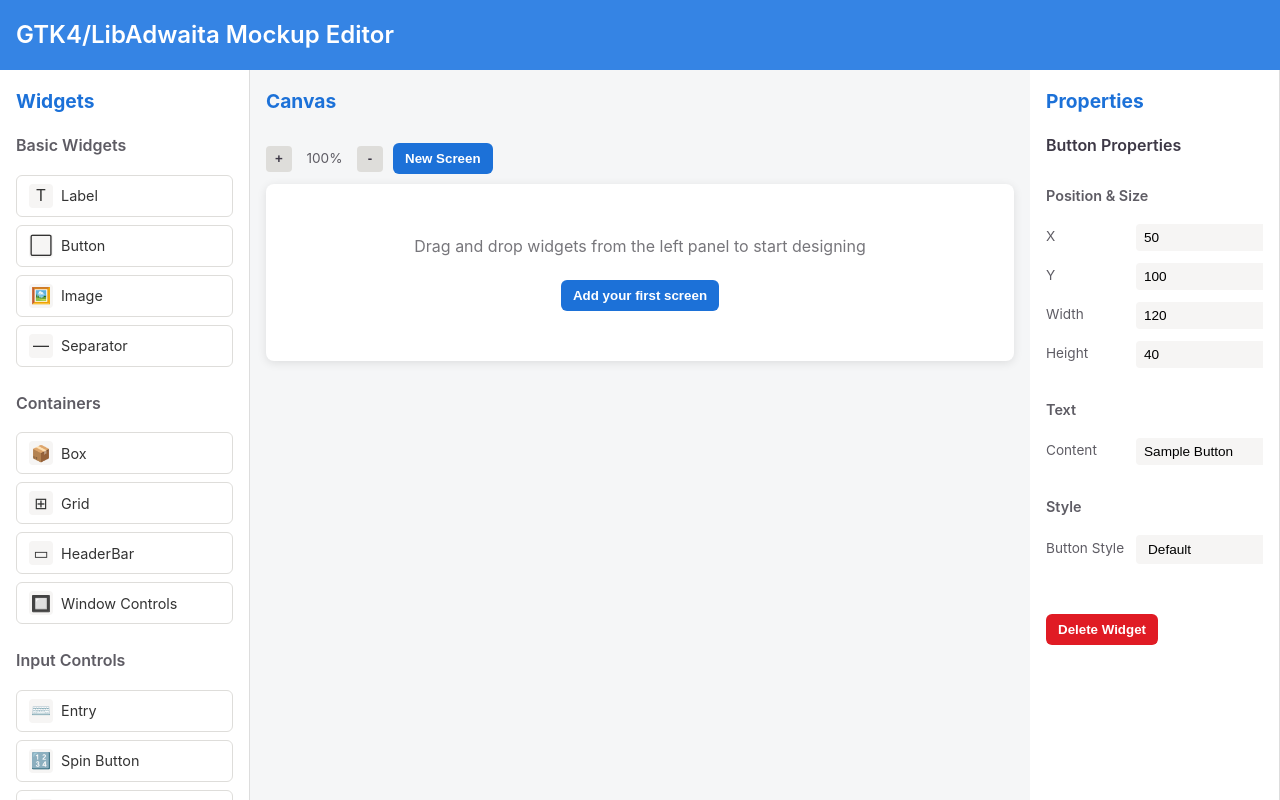
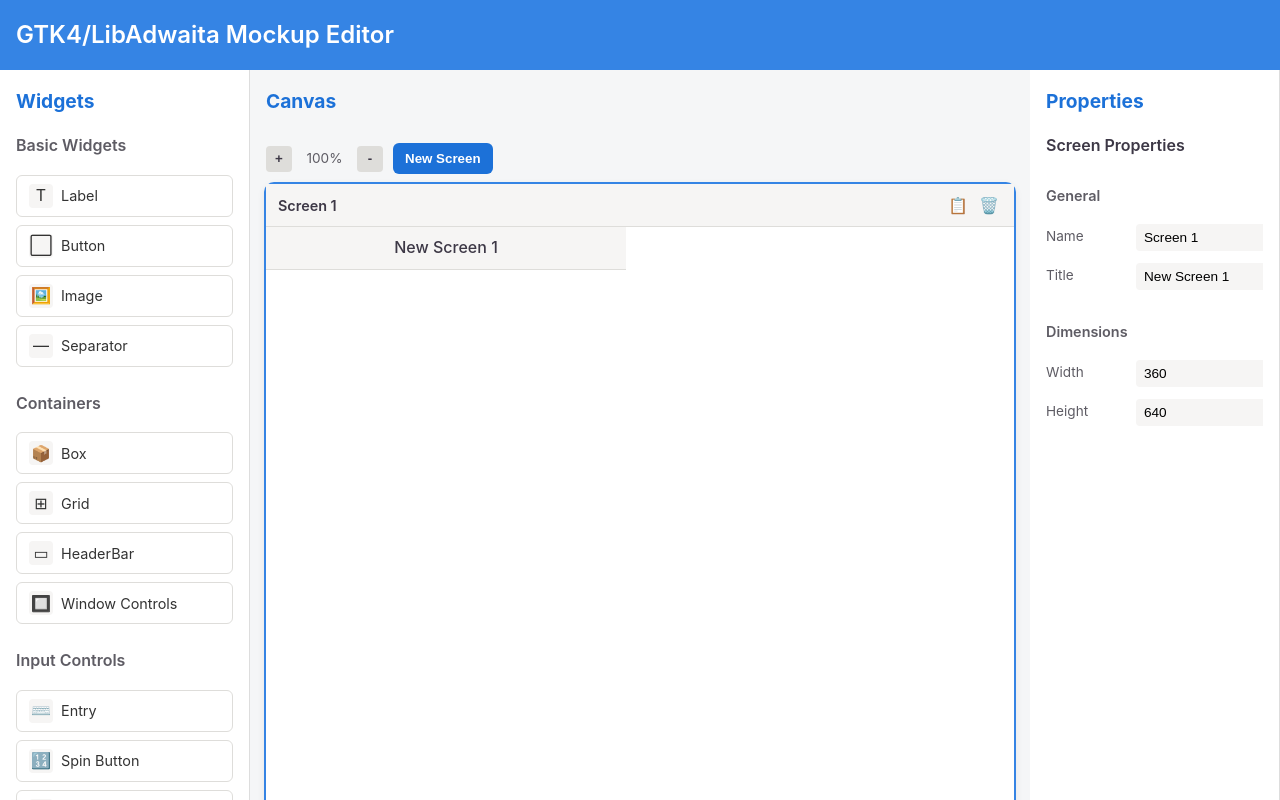
Before and after one commit to flokoe/gtkmock, a Vue app: page / in a window 1280 px wide. Built offline with nearby package versions, Linux system fonts and the light colour scheme; a web font is replaced by a local one.

Commit message:
Add widget properties

```diff
--- a/src/App.vue
+++ b/src/App.vue
@@ -10,20 +10,106 @@
       </div>
       <div class="main-area canvas-panel">
         <h2>Canvas</h2>
-        <MockupCanvas />
+        <MockupCanvas
+          ref="mockupCanvas"
+          @select-widget="handleWidgetSelection"
+          @select-screen="handleScreenSelection"
+          @deselect="handleDeselection"
+          @update-widget="handleWidgetUpdate"
+          @update-screen="handleScreenUpdate"
+        />
       </div>
       <div class="sidebar properties-panel">
         <h2>Properties</h2>
-        <PropertiesPanel />
+        <PropertiesPanel
+          :hasSelection="hasWidgetSelection"
+          :selectedWidget="selectedWidget"
+          :isScreenSelected="isScreenSelected"
+          :selectedScreen="selectedScreen"
+          @update-widget="handleWidgetPropertyUpdate"
+          @update-screen="handleScreenPropertyUpdate"
+          @delete-widget="handleWidgetDelete"
+        />
       </div>
     </main>
   </div>
 </template>
 
 <script setup>
+import { ref } from 'vue';
 import WidgetsList from '@/components/WidgetsList.vue';
 import MockupCanvas from '@/components/MockupCanvas.vue';
 import PropertiesPanel from '@/components/PropertiesPanel.vue';
+
+// Selection state
+const hasWidgetSelection = ref(false);
+const selectedWidget = ref(null);
+const isScreenSelected = ref(false);
+const selectedScreen = ref(null);
+const mockupCanvas = ref(null);
+
+// Selection handlers
+const handleWidgetSelection = (screenIndex, widgetIndex, widget) => {
+  hasWidgetSelection.value = true;
+  selectedWidget.value = widget;
+
+  // When a widget is selected, also select its parent screen
+  if (!isScreenSelected.value) {
+    if (mockupCanvas.value) {
+      // Get the screen from the canvas component
+      const screen = mockupCanvas.value.getScreenAt(screenIndex);
+      if (screen) {
+        isScreenSelected.value = true;
+        selectedScreen.value = screen;
+      }
+    }
+  }
+};
+
+const handleScreenSelection = (screenIndex, screen) => {
+  isScreenSelected.value = true;
+  selectedScreen.value = screen;
+
+  // Selecting only a screen clears any widget selection
+  hasWidgetSelection.value = false;
+  selectedWidget.value = null;
+};
+
+const handleDeselection = () => {
+  hasWidgetSelection.value = false;
+  selectedWidget.value = null;
+  isScreenSelected.value = false;
+  selectedScreen.value = null;
+};
+
+// Update handlers
+const handleWidgetPropertyUpdate = (updatedWidget) => {
+  if (mockupCanvas.value) {
+    mockupCanvas.value.updateSelectedWidget(updatedWidget);
+  }
+};
+
+const handleScreenPropertyUpdate = (updatedScreen) => {
+  if (mockupCanvas.value) {
+    mockupCanvas.value.updateSelectedScreen(updatedScreen);
+  }
+};
+
+const handleWidgetUpdate = (widget) => {
+  selectedWidget.value = widget;
+};
+
+const handleScreenUpdate = (screen) => {
+  selectedScreen.value = screen;
+};
+
+const handleWidgetDelete = () => {
+  if (mockupCanvas.value) {
+    mockupCanvas.value.deleteSelectedWidget();
+  }
+  hasWidgetSelection.value = false;
+  selectedWidget.value = null;
+};
 </script>
 
 <style>
--- a/src/components/MockupCanvas.vue
+++ b/src/components/MockupCanvas.vue
@@ -11,6 +11,7 @@
       class="canvas-container"
       @dragover.prevent="onDragOver"
       @drop.prevent="onDrop"
+      @click="handleContainerClick"
     >
       <div
         v-if="screens.length === 0"
@@ -26,10 +27,10 @@
           :key="screenIndex"
           class="mockup-screen"
           :class="{ 'active-screen': currentScreenIndex === screenIndex }"
-          @click="selectScreen(screenIndex)"
+          @click.stop="selectScreen(screenIndex)"
         >
           <div class="screen-header">
-            <span class="screen-title">{{ screen.name }}</span>
+            <span class="screen-name">{{ screen.name }}</span>
             <div class="screen-actions">
               <button class="btn-icon" @click.stop="duplicateScreen(screenIndex)">📋</button>
               <button class="btn-icon" @click.stop="removeScreen(screenIndex)">🗑️</button>
@@ -37,6 +38,10 @@
           </div>
 
           <div class="screen-content" :style="{ width: `${screen.width}px`, height: `${screen.height}px` }">
+            <div class="screen-title-bar" v-if="screen.title">
+              <h3 class="screen-title">{{ screen.title }}</h3>
+            </div>
+
             <div
               v-for="(widget, widgetIndex) in screen.widgets"
               :key="widgetIndex"
@@ -63,7 +68,15 @@
 </template>
 
 <script setup>
-import { ref, computed } from 'vue';
+import { ref, computed, defineEmits } from 'vue';
+
+const emit = defineEmits([
+  'select-widget',
+  'select-screen',
+  'deselect',
+  'update-widget',
+  'update-screen'
+]);
 
 // Define reactive state
 const screens = ref([]);
@@ -75,18 +88,22 @@ const zoom = ref(1);
 const addNewScreen = () => {
   screens.value.push({
     name: `Screen ${screens.value.length + 1}`,
+    title: `New Screen ${screens.value.length + 1}`,
     width: 360,
     height: 640,
     widgets: []
   });
-  currentScreenIndex.value = screens.value.length - 1;
-  selectedWidgetIndex.value = -1;
+  const screenIndex = screens.value.length - 1;
+  selectScreen(screenIndex);
 };
 
 // Select a screen
 const selectScreen = (index) => {
   currentScreenIndex.value = index;
   selectedWidgetIndex.value = -1;
+
+  // Emit screen selection event with screen data
+  emit('select-screen', index, screens.value[index]);
 };
 
 // Remove a screen
@@ -96,9 +113,16 @@ const removeScreen = (index) => {
     if (currentScreenIndex.value >= screens.value.length) {
       currentScreenIndex.value = screens.value.length - 1;
     }
+    // Emit selection for the new current screen
+    if (currentScreenIndex.value >= 0) {
+      emit('select-screen', currentScreenIndex.value, screens.value[currentScreenIndex.value]);
+    } else {
+      emit('deselect');
+    }
   } else {
     screens.value = [];
     currentScreenIndex.value = -1;
+    emit('deselect');
   }
   selectedWidgetIndex.value = -1;
 };
@@ -106,15 +130,82 @@ const removeScreen = (index) => {
 // Duplicate a screen
 const duplicateScreen = (index) => {
   const newScreen = JSON.parse(JSON.stringify(screens.value[index]));
-  newScreen.name = `${newScreen.name} (Copy)`;
+  newScreen.name = `${newScreen.name}_copy`;
+  newScreen.title = `${newScreen.title} (Copy)`;
   screens.value.splice(index + 1, 0, newScreen);
-  currentScreenIndex.value = index + 1;
+  selectScreen(index + 1);
 };
 
 // Select a widget
 const selectWidget = (screenIndex, widgetIndex) => {
   currentScreenIndex.value = screenIndex;
   selectedWidgetIndex.value = widgetIndex;
+
+  // Emit widget selection event with widget data
+  emit('select-widget', screenIndex, widgetIndex, screens.value[screenIndex].widgets[widgetIndex]);
+};
+
+// Handle clicks on the canvas container (deselect)
+const handleContainerClick = (event) => {
+  // Only deselect if clicking directly on the container, not on a screen or widget
+  if (event.target.classList.contains('canvas-container')) {
+    currentScreenIndex.value = -1;
+    selectedWidgetIndex.value = -1;
+    emit('deselect');
+  }
+};
+
+// Methods to update screens and widgets (called from App.vue)
+const updateSelectedScreen = (updatedScreen) => {
+  if (currentScreenIndex.value >= 0 && currentScreenIndex.value < screens.value.length) {
+    // Update the screen properties
+    screens.value[currentScreenIndex.value] = {
+      ...screens.value[currentScreenIndex.value],
+      ...updatedScreen
+    };
+
+    // Emit update event
+    emit('update-screen', screens.value[currentScreenIndex.value]);
+  }
+};
+
+// Get screen by index (called from App.vue)
+const getScreenAt = (index) => {
+  if (index >= 0 && index < screens.value.length) {
+    return screens.value[index];
+  }
+  return null;
+};
+
+const updateSelectedWidget = (updatedWidget) => {
+  if (
+    currentScreenIndex.value >= 0 &&
+    selectedWidgetIndex.value >= 0 &&
+    currentScreenIndex.value < screens.value.length &&
+    selectedWidgetIndex.value < screens.value[currentScreenIndex.value].widgets.length
+  ) {
+    // Update the widget properties
+    screens.value[currentScreenIndex.value].widgets[selectedWidgetIndex.value] = {
+      ...screens.value[currentScreenIndex.value].widgets[selectedWidgetIndex.value],
+      ...updatedWidget
+    };
+
+    // Emit update event
+    emit('update-widget', screens.value[currentScreenIndex.value].widgets[selectedWidgetIndex.value]);
+  }
+};
+
+const deleteSelectedWidget = () => {
+  if (
+    currentScreenIndex.value >= 0 &&
+    selectedWidgetIndex.value >= 0 &&
+    currentScreenIndex.value < screens.value.length &&
+    selectedWidgetIndex.value < screens.value[currentScreenIndex.value].widgets.length
+  ) {
+    // Remove the widget
+    screens.value[currentScreenIndex.value].widgets.splice(selectedWidgetIndex.value, 1);
+    selectedWidgetIndex.value = -1;
+  }
 };
 
 // Zoom in and out
@@ -157,7 +248,8 @@ const onDrop = (event) => {
     });
 
     // Select the new widget
-    selectedWidgetIndex.value = screens.value[currentScreenIndex.value].widgets.length - 1;
+    const widgetIndex = screens.value[currentScreenIndex.value].widgets.length - 1;
+    selectWidget(currentScreenIndex.value, widgetIndex);
   } catch (e) {
     console.error('Error adding widget:', e);
   }
@@ -168,6 +260,13 @@ const getWidgetComponent = (type) => {
   // This would map to actual components in a real implementation
   return 'div';
 };
+
+// Add a default screen when the component is mounted
+setTimeout(() => {
+  if (screens.value.length === 0) {
+    addNewScreen();
+  }
+}, 100);
 </script>
 
 <style scoped>
@@ -247,7 +346,7 @@ const getWidgetComponent = (type) => {
   border-bottom: 1px solid var(--gray-2);
 }
 
-.screen-title {
+.screen-name {
   font-weight: 600;
   font-size: 0.9rem;
   color: var(--gray-7);
@@ -293,4 +392,25 @@ const getWidgetComponent = (type) => {
   border: 2px solid var(--blue-3);
   box-shadow: 0 0 0 2px rgba(53, 132, 228, 0.3);
 }
+
+.screen-title {
+  font-weight: 600;
+  font-size: 0.9rem;
+  color: var(--gray-7);
+}
+
+.screen-title-bar {
+  width: 100%;
+  padding: 8px 12px;
+  background-color: var(--gray-1);
+  border-bottom: 1px solid var(--gray-2);
+  text-align: center;
+}
+
+.screen-title-bar h3 {
+  margin: 0;
+  font-size: 1rem;
+  font-weight: 500;
+  color: var(--gray-7);
+}
 </style>
--- a/src/components/PropertiesPanel.vue
+++ b/src/components/PropertiesPanel.vue
@@ -1,10 +1,46 @@
 <template>
   <div class="properties-panel">
-    <div v-if="!hasSelection" class="no-selection">
-      <p>Select a widget to edit its properties</p>
+    <div v-if="!props.hasSelection && !props.isScreenSelected" class="no-selection">
+      <p>Select a widget or screen to edit its properties</p>
     </div>
 
-    <div v-else class="properties-form">
+    <div v-else class="properties-content">
+      <!-- Screen Properties -->
+      <div v-if="props.isScreenSelected" class="properties-form">
+        <div class="properties-header">
+          <h3>Screen Properties</h3>
+        </div>
+
+        <div class="properties-group">
+          <h4>General</h4>
+          <div class="property-row">
+            <label>Name</label>
+            <input type="text" v-model="props.selectedScreen.name" @change="updateScreen" />
+          </div>
+          <div class="property-row">
+            <label>Title</label>
+            <input type="text" v-model="props.selectedScreen.title" @change="updateScreen" />
+          </div>
+        </div>
+
+        <div class="properties-group">
+          <h4>Dimensions</h4>
+          <div class="property-row">
+            <label>Width</label>
+            <input type="number" v-model.number="props.selectedScreen.width" @change="updateScreen" />
+          </div>
+          <div class="property-row">
+            <label>Height</label>
+            <input type="number" v-model.number="props.selectedScreen.height" @change="updateScreen" />
+          </div>
+        </div>
+      </div>
+
+      <!-- Visual separator if both screen and widget are selected -->
+      <div v-if="props.isScreenSelected && props.hasSelection" class="properties-separator"></div>
+
+      <!-- Widget Properties -->
+      <div v-if="props.hasSelection" class="properties-form">
         <div class="properties-header">
           <h3>{{ widgetTypeName }} Properties</h3>
         </div>
@@ -13,33 +49,33 @@
           <h4>Position & Size</h4>
           <div class="property-row">
             <label>X</label>
-          <input type="number" v-model.number="selectedWidget.x" @change="updateWidget" />
+            <input type="number" v-model.number="props.selectedWidget.x" @change="updateWidget" />
           </div>
           <div class="property-row">
             <label>Y</label>
-          <input type="number" v-model.number="selectedWidget.y" @change="updateWidget" />
+            <input type="number" v-model.number="props.selectedWidget.y" @change="updateWidget" />
           </div>
           <div class="property-row">
             <label>Width</label>
-          <input type="number" v-model.number="selectedWidget.width" @change="updateWidget" />
+            <input type="number" v-model.number="props.selectedWidget.width" @change="updateWidget" />
           </div>
           <div class="property-row">
             <label>Height</label>
-          <input type="number" v-model.number="selectedWidget.height" @change="updateWidget" />
+            <input type="number" v-model.number="props.selectedWidget.height" @change="updateWidget" />
           </div>
         </div>
 
         <!-- Text Properties -->
-      <div v-if="['label', 'button', 'entry'].includes(selectedWidget.type)" class="properties-group">
+        <div v-if="props.selectedWidget && ['label', 'button', 'entry'].includes(props.selectedWidget.type)" class="properties-group">
           <h4>Text</h4>
           <div class="property-row">
             <label>Content</label>
-          <input type="text" v-model="selectedWidget.props.text" @change="updateWidget" />
+            <input type="text" v-model="props.selectedWidget.props.text" @change="updateWidget" />
           </div>
         </div>
 
         <!-- Button Properties -->
-      <div v-if="selectedWidget.type === 'button'" class="properties-group">
+        <div v-if="props.selectedWidget && props.selectedWidget.type === 'button'" class="properties-group">
           <h4>Style</h4>
           <div class="property-row">
             <label>Button Style</label>
@@ -53,50 +89,50 @@
         </div>
 
         <!-- Entry Properties -->
-      <div v-if="selectedWidget.type === 'entry'" class="properties-group">
+        <div v-if="props.selectedWidget && props.selectedWidget.type === 'entry'" class="properties-group">
           <h4>Input Settings</h4>
           <div class="property-row">
             <label>Placeholder</label>
-          <input type="text" v-model="selectedWidget.props.placeholder" @change="updateWidget" />
+            <input type="text" v-model="props.selectedWidget.props.placeholder" @change="updateWidget" />
           </div>
           <div class="property-row checkbox-row">
             <label>Password</label>
-          <input type="checkbox" v-model="selectedWidget.props.password" @change="updateWidget" />
+            <input type="checkbox" v-model="props.selectedWidget.props.password" @change="updateWidget" />
           </div>
         </div>
 
         <!-- Checkbox Properties -->
-      <div v-if="selectedWidget.type === 'checkbox' || selectedWidget.type === 'switch'" class="properties-group">
+        <div v-if="props.selectedWidget && (props.selectedWidget.type === 'checkbox' || props.selectedWidget.type === 'switch')" class="properties-group">
           <h4>State</h4>
           <div class="property-row checkbox-row">
             <label>Checked</label>
-          <input type="checkbox" v-model="selectedWidget.props.checked" @change="updateWidget" />
+            <input type="checkbox" v-model="props.selectedWidget.props.checked" @change="updateWidget" />
           </div>
         </div>
 
         <!-- Dropdown Properties -->
-      <div v-if="selectedWidget.type === 'dropdown'" class="properties-group">
+        <div v-if="props.selectedWidget && props.selectedWidget.type === 'dropdown'" class="properties-group">
           <h4>Items</h4>
-        <div v-for="(item, index) in selectedWidget.props.items" :key="index" class="property-row">
-          <input type="text" v-model="selectedWidget.props.items[index]" @change="updateWidget" />
+          <div v-for="(item, index) in props.selectedWidget.props.items" :key="index" class="property-row">
+            <input type="text" v-model="props.selectedWidget.props.items[index]" @change="updateWidget" />
             <button class="btn-icon" @click="removeDropdownItem(index)">🗑️</button>
           </div>
           <button class="btn btn-sm" @click="addDropdownItem">Add Item</button>
         </div>
 
         <!-- Box Properties -->
-      <div v-if="selectedWidget.type === 'box'" class="properties-group">
+        <div v-if="props.selectedWidget && props.selectedWidget.type === 'box'" class="properties-group">
           <h4>Container</h4>
           <div class="property-row">
             <label>Orientation</label>
-          <select v-model="selectedWidget.props.orientation" @change="updateWidget">
+            <select v-model="props.selectedWidget.props.orientation" @change="updateWidget">
               <option value="vertical">Vertical</option>
               <option value="horizontal">Horizontal</option>
             </select>
           </div>
           <div class="property-row">
             <label>Spacing</label>
-          <input type="number" v-model.number="selectedWidget.props.spacing" @change="updateWidget" />
+            <input type="number" v-model.number="props.selectedWidget.props.spacing" @change="updateWidget" />
           </div>
         </div>
 
@@ -105,19 +141,36 @@
         </div>
       </div>
     </div>
+  </div>
 </template>
 
 <script setup>
-import { ref, computed } from 'vue';
+import { ref, computed, defineProps, defineEmits } from 'vue';
 
-// These would be provided by the parent component in a real implementation
-// For now, we'll simulate them with empty data
-const hasSelection = ref(false);
-const selectedWidget = ref(null);
+const props = defineProps({
+  hasSelection: {
+    type: Boolean,
+    default: false
+  },
+  selectedWidget: {
+    type: Object,
+    default: null
+  },
+  isScreenSelected: {
+    type: Boolean,
+    default: false
+  },
+  selectedScreen: {
+    type: Object,
+    default: null
+  }
+});
+
+const emit = defineEmits(['update-widget', 'update-screen', 'delete-widget']);
 
 // Computed properties
 const widgetTypeName = computed(() => {
-  if (!selectedWidget.value) return '';
+  if (!props.selectedWidget) return '';
 
   const typeMap = {
     'label': 'Label',
@@ -134,7 +187,7 @@ const widgetTypeName = computed(() => {
     'separator': 'Separator'
   };
 
-  return typeMap[selectedWidget.value.type] || selectedWidget.value.type;
+  return typeMap[props.selectedWidget.type] || props.selectedWidget.type;
 });
 
 // Button style property (would be linked to actual CSS classes)
@@ -142,8 +195,11 @@ const buttonStyle = ref('default');
 
 // Methods
 const updateWidget = () => {
-  // This would update the widget in the parent component
-  console.log('Widget updated:', selectedWidget.value);
+  emit('update-widget', props.selectedWidget);
+};
+
+const updateScreen = () => {
+  emit('update-screen', props.selectedScreen);
 };
 
 const updateButtonStyle = () => {
@@ -153,47 +209,43 @@ const updateButtonStyle = () => {
 };
 
 const deleteWidget = () => {
-  // This would delete the selected widget
-  console.log('Delete widget');
-  hasSelection.value = false;
-  selectedWidget.value = null;
+  emit('delete-widget');
 };
 
 const addDropdownItem = () => {
-  if (selectedWidget.value?.props?.items) {
-    selectedWidget.value.props.items.push(`Item ${selectedWidget.value.props.items.length + 1}`);
+  if (props.selectedWidget?.props?.items) {
+    props.selectedWidget.props.items.push(`Item ${props.selectedWidget.props.items.length + 1}`);
     updateWidget();
   }
 };
 
 const removeDropdownItem = (index) => {
-  if (selectedWidget.value?.props?.items && selectedWidget.value.props.items.length > 1) {
-    selectedWidget.value.props.items.splice(index, 1);
+  if (props.selectedWidget?.props?.items && props.selectedWidget.props.items.length > 1) {
+    props.selectedWidget.props.items.splice(index, 1);
     updateWidget();
   }
 };
 
-// Simulating a selected widget for demonstration purposes
-setTimeout(() => {
-  hasSelection.value = true;
-  selectedWidget.value = {
-    type: 'button',
-    x: 50,
-    y: 100,
-    width: 120,
-    height: 40,
-    props: {
-      text: 'Sample Button'
+// Set button style based on selected widget
+if (props.selectedWidget?.type === 'button' && props.selectedWidget.props.buttonStyle) {
+  buttonStyle.value = props.selectedWidget.props.buttonStyle;
+} else {
+  buttonStyle.value = 'default';
 }
-  };
-  buttonStyle.value = 'default';
-}, 1000);
 </script>
 
 <style scoped>
 .properties-panel {
   height: 100%;
   overflow-y: auto;
+  display: flex;
+  flex-direction: column;
+}
+
+.properties-content {
+  flex: 1;
+  overflow-y: auto;
+  padding-right: 8px;
 }
 
 .no-selection {
@@ -210,6 +262,7 @@ setTimeout(() => {
   display: flex;
   flex-direction: column;
   gap: 15px;
+  margin-bottom: 15px;
 }
 
 .properties-header {
@@ -220,6 +273,12 @@ setTimeout(() => {
   font-size: 1rem;
   font-weight: 600;
   color: var(--gray-7);
+}
+
+.properties-separator {
+  height: 1px;
+  background-color: var(--gray-3);
+  margin: 10px 0;
 }
 
 .properties-group {
```
Lines whose indentation alone changed are shown as unchanged.
